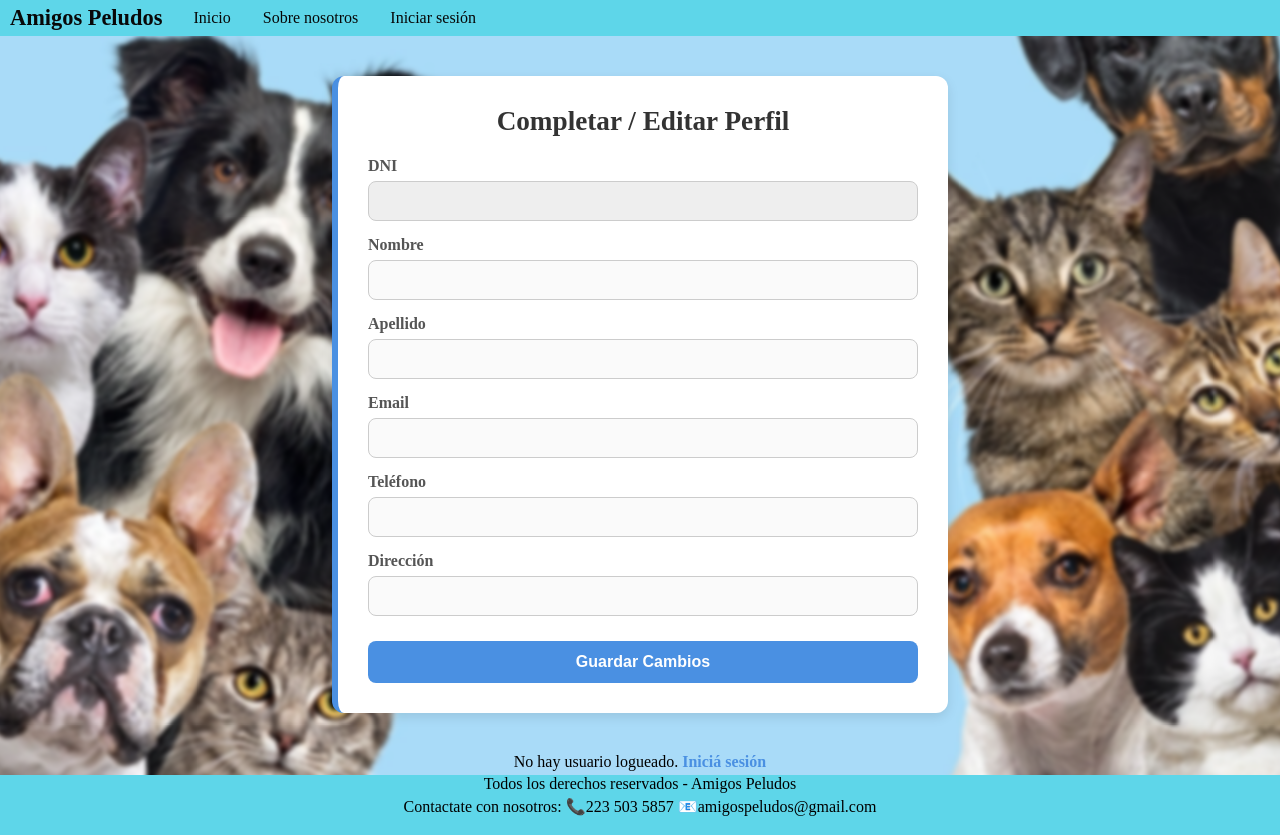
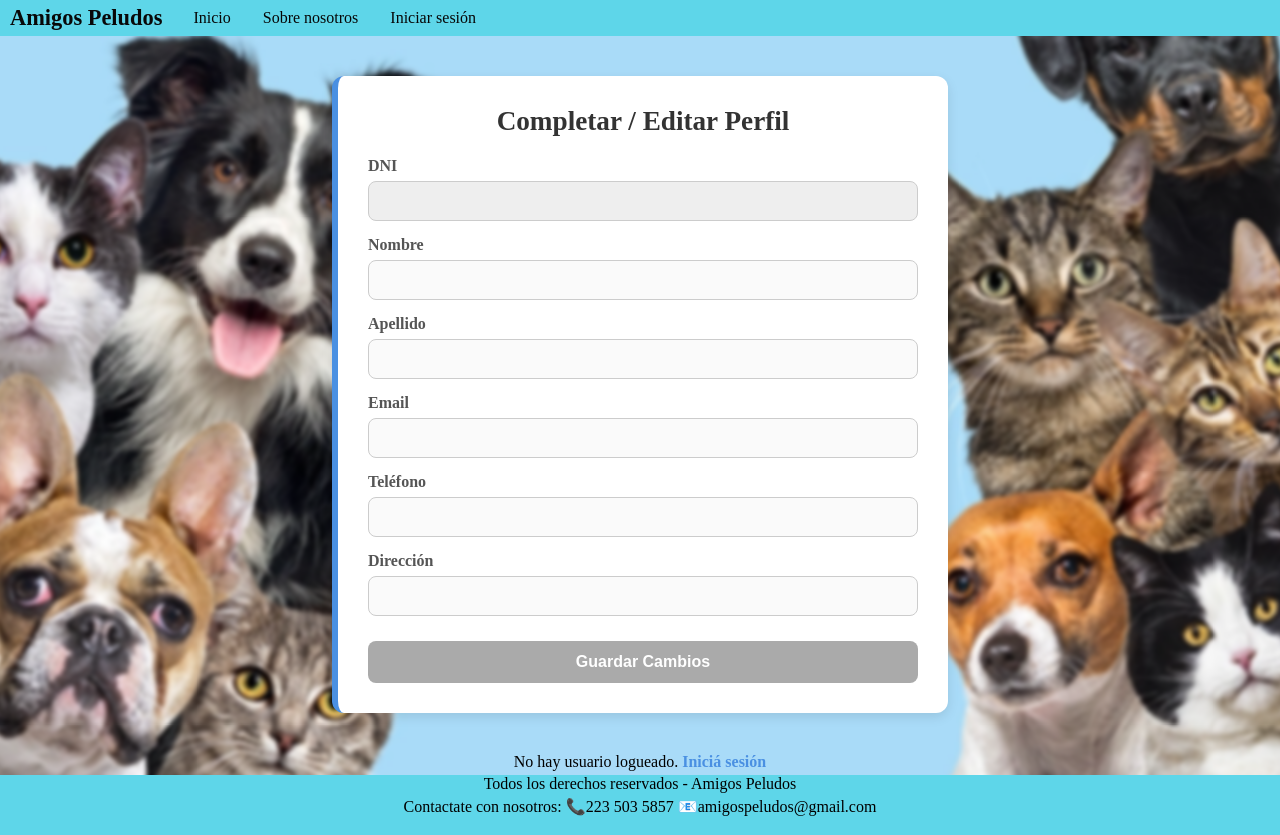
Before and after one commit to FrancoBruntz/-AmigosPeludos-, an Angular app: page /user/profile in a window 1280 px wide. Built offline with nearby package versions, Linux system fonts and the light colour scheme.

Commit message:
validatorPerfil

```diff
--- a/db.json
+++ b/db.json
@@ -16,8 +16,8 @@
       "password": "sofiatorti",
       "isAdmin": false,
       "id": "c016",
-      "nombre": "ju",
-      "apellido": "Torti",
+      "nombre": "a2",
+      "apellido": "a2",
       "email": "SofiaTorti@gmail.com",
       "telefono": "22334534564",
       "direccion": "mar del plata",
--- a/src/app/component/user/profile/profile.css
+++ b/src/app/component/user/profile/profile.css
@@ -9,6 +9,8 @@
   border-left: 6px solid #4a90e2; /* azul suave como solicitudes */
   animation: fadeIn 0.3s ease-in-out;
 }
+
+
 
 @keyframes fadeIn {
   from { opacity: 0; transform: translateY(10px); }
@@ -129,3 +131,12 @@ div a:hover {
     width: 100%;
   }
 }
+
+
+/* ===== MENSAJES DE ERROR ===== */
+.error-msg {
+  color: #d9534f;        /* rojo suave */
+  font-size: 0.9rem;
+  margin-top: 6px;
+  font-weight: 600;
+}
--- a/src/app/component/user/profile/profile.html
+++ b/src/app/component/user/profile/profile.html
@@ -3,43 +3,72 @@
 
   <form [formGroup]="form" (ngSubmit)="guardarCambios()">
 
+    <!-- DNI -->
     <div class="row">
       <label>DNI</label>
       <input type="text" formControlName="dni" readonly>
     </div>
 
+    <!-- Nombre -->
     <div class="row">
       <label>Nombre</label>
       <input type="text" formControlName="nombre">
+      @if (form.controls['nombre'].errors?.['required'] && form.controls['nombre'].touched) {
+        <p class="error-msg">El nombre es obligatorio</p>
+      }
     </div>
 
+    <!-- Apellido -->
     <div class="row">
       <label>Apellido</label>
       <input type="text" formControlName="apellido">
+      @if (form.controls['apellido'].errors?.['required'] && form.controls['apellido'].touched) {
+        <p class="error-msg">El apellido es obligatorio</p>
+      }
     </div>
 
+    <!-- Email -->
     <div class="row">
       <label>Email</label>
       <input type="email" formControlName="email">
+      @if (form.controls['email'].errors?.['required'] && form.controls['email'].touched) {
+        <p class="error-msg">El email es obligatorio</p>
+      }
+      @if (form.controls['email'].errors?.['email'] && form.controls['email'].touched) {
+        <p class="error-msg">Email inválido</p>
+      }
     </div>
 
+    <!-- Teléfono -->
     <div class="row">
       <label>Teléfono</label>
       <input type="text" formControlName="telefono">
+      @if (form.controls['telefono'].errors?.['required'] && form.controls['telefono'].touched) {
+        <p class="error-msg">El teléfono es obligatorio</p>
+      }
+      @if (form.controls['telefono'].errors?.['pattern'] && form.controls['telefono'].touched) {
+        <p class="error-msg">Ingrese un teléfono válido</p>
+      }
     </div>
 
+    <!-- Dirección -->
     <div class="row">
       <label>Dirección</label>
       <input type="text" formControlName="direccion">
+      @if (form.controls['direccion'].errors?.['required'] && form.controls['direccion'].touched) {
+        <p class="error-msg">La dirección es obligatoria</p>
+      }
     </div>
 
+    <!-- Botón -->
     <div class="buttons">
-      <button type="submit" [disabled]="form.invalid" >Guardar Cambios</button>
+      <button type="submit" [disabled]="form.invalid">Guardar Cambios</button>
     </div>
 
   </form>
 </section>
 
+<!-- Si no hay usuario -->
 <div *ngIf="!user()">
   <p>No hay usuario logueado. <a routerLink="/login">Iniciá sesión</a></p>
 </div>
--- a/src/app/component/user/profile/profile.ts
+++ b/src/app/component/user/profile/profile.ts
@@ -1,5 +1,5 @@
 import { Component, OnInit } from '@angular/core';
-import { FormBuilder, FormGroup } from '@angular/forms';
+import { FormBuilder, FormGroup, Validators } from '@angular/forms';
 import { UserService } from '../user.service';
 import { ReactiveFormsModule } from '@angular/forms';
 import { CommonModule } from '@angular/common';
@@ -27,12 +27,12 @@ export class ProfileComponent implements OnInit {
     const user = this.userService.getUser();
 
     this.form = this.fb.group({
-      dni: [user?.dni || ''],
-      nombre: [user?.nombre || ''],
-      apellido: [user?.apellido || ''],
-      email: [user?.email || ''],
-      telefono: [user?.telefono || ''],
-      direccion: [user?.direccion || '']
+      dni: [user?.dni || '', Validators.required],
+      nombre: ['', Validators.required],
+      apellido: ['', Validators.required],
+      email: ['', [Validators.required, Validators.email]],
+      telefono: ['',[Validators.required,Validators.pattern(/^[0-9]{7,15}$/)]],
+      direccion: ['', Validators.required]
     });
   }
 
```
